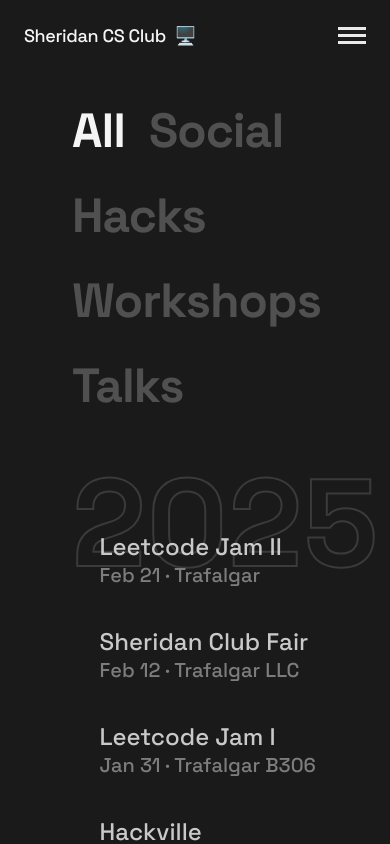
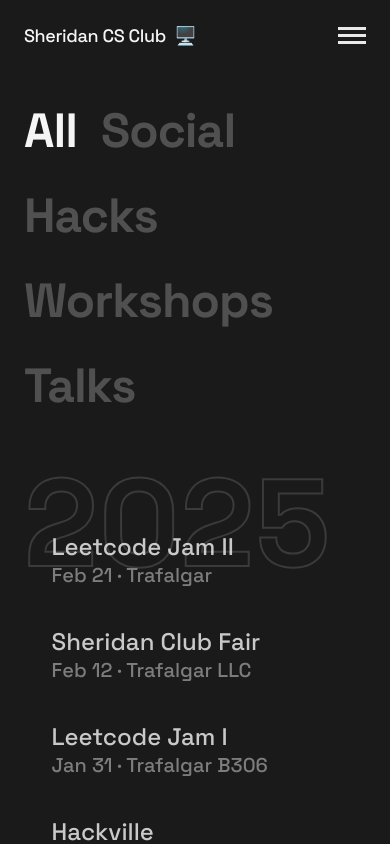
Before and after one commit to Sheridan-CS-Club/scsc-frontend, a React (Vite) app in the folder frontend/: page /events in a window 390 px wide. Shown: the top 844 px of the page. Built offline with nearby package versions, Linux system fonts and the light colour scheme.

Commit message:
style(events.module.css): responsive changes

```diff
--- a/frontend/src/css/events.module.css
+++ b/frontend/src/css/events.module.css
@@ -15,6 +15,12 @@
     height: 100%;
     width: 100%;
     padding-inline: calc(var(--inline_padding)*3);
+}
+
+@media (max-width: 1200px) {
+    #events_container {
+        padding-inline: var(--inline_padding);
+    }
 }
 
 #events_categories {
```
